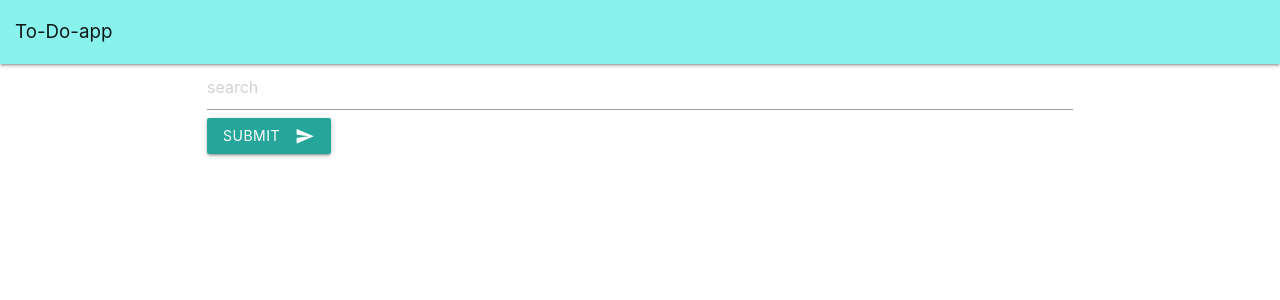
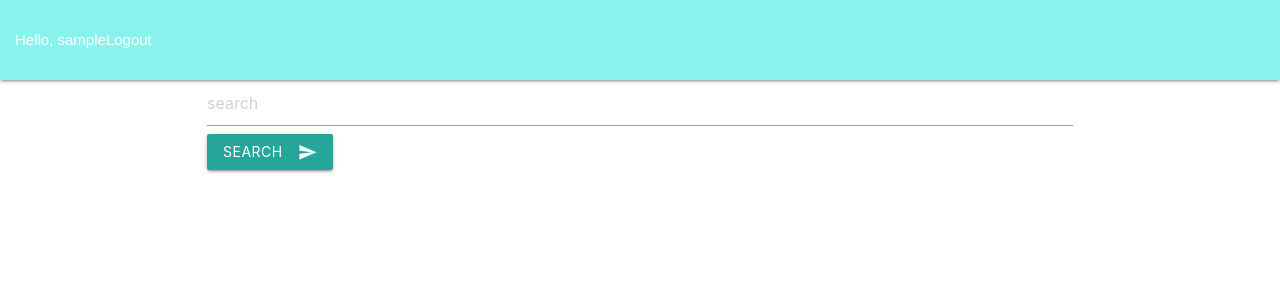
Before and after one commit to GK-SVG/ToDo-app, a Django app: page / in a window 1280 px wide. Shown: the top 300 px of the page. Run offline with Django 3.2, Linux system fonts and the light colour scheme; the visitor is signed in with stand-in values (Sample User, id 1); some libraries are stand-ins or nearby versions.

Commit message:
user name added to navbar

```diff
--- a/templates/base.html
+++ b/templates/base.html
@@ -12,21 +12,19 @@
     <!--Import materialize.css-->
     <!-- Compiled and minified CSS -->
     <link rel="stylesheet" href="https://cdnjs.cloudflare.com/ajax/libs/materialize/1.0.0/css/materialize.min.css">
-
+    <link rel="stylesheet" href="static/style.css">
     <title>ToDo</title>
   </head>
   <body>
    <nav class="navbar navbar-expand-lg navbar-light" style="background-color: #8af2ed;">
-  <a class="navbar-brand" href="#">To-Do-app</a>
-  <button class="navbar-toggler" type="button" data-toggle="collapse" data-target="#navbarSupportedContent" aria-controls="navbarSupportedContent" aria-expanded="false" aria-label="Toggle navigation">
-    <span class="navbar-toggler-icon"></span>
-  </button>
+  <span class="hello-msg">Hello, {{request.user}}</span>
+  <span ><a  class="hello-msg" href="{% url 'logout' %}">Logout</a></span>
 </nav>
 <div class="container">
   <form action="search" method="post">
     {% csrf_token %}
     <input type="text" name="search" placeholder="search">
-    <button class="btn waves-effect waves-light" type="submit" name="action">Submit
+    <button class="btn waves-effect waves-light" type="submit" name="action">Search
         <i class="material-icons right">send</i>
     </button>
 </form>
```
